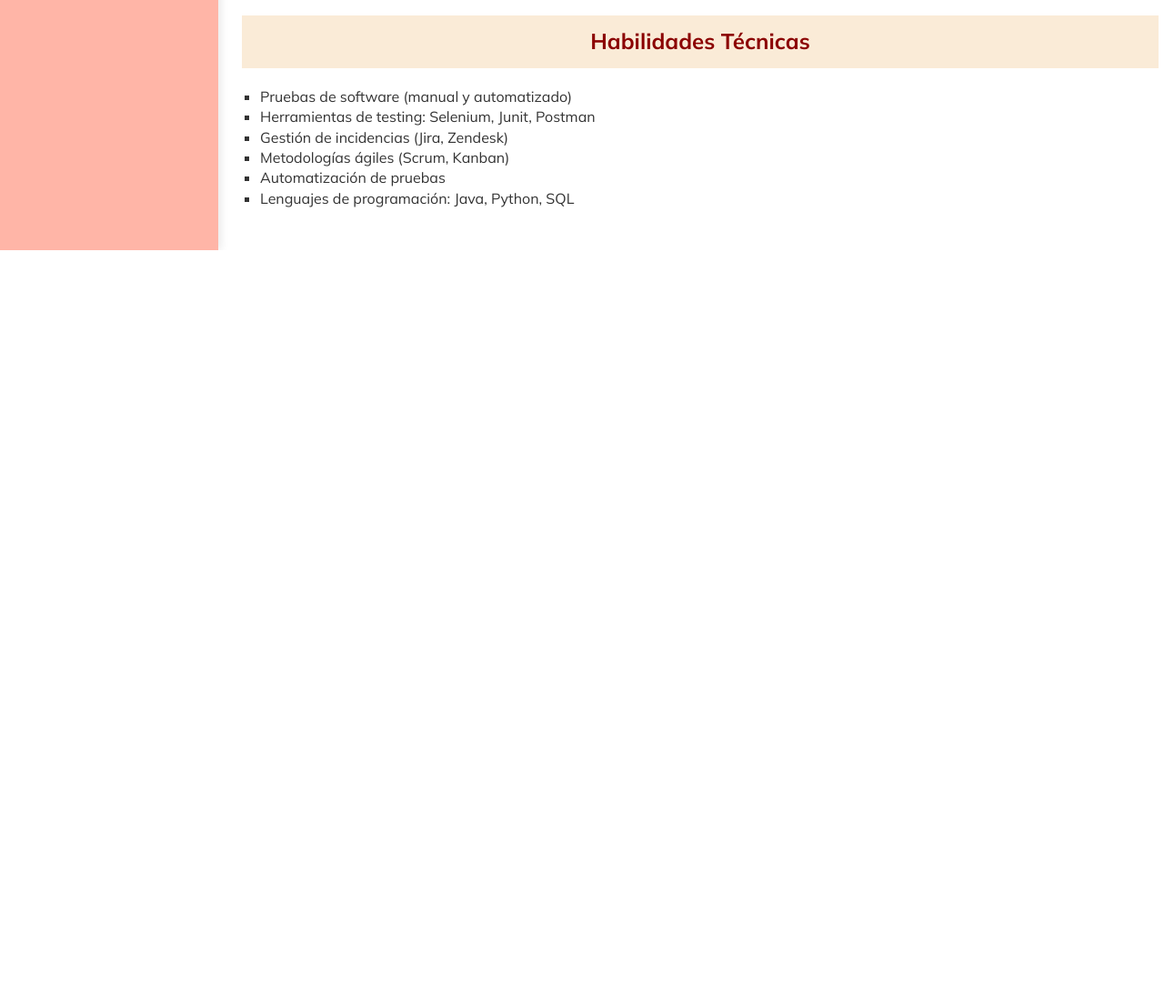
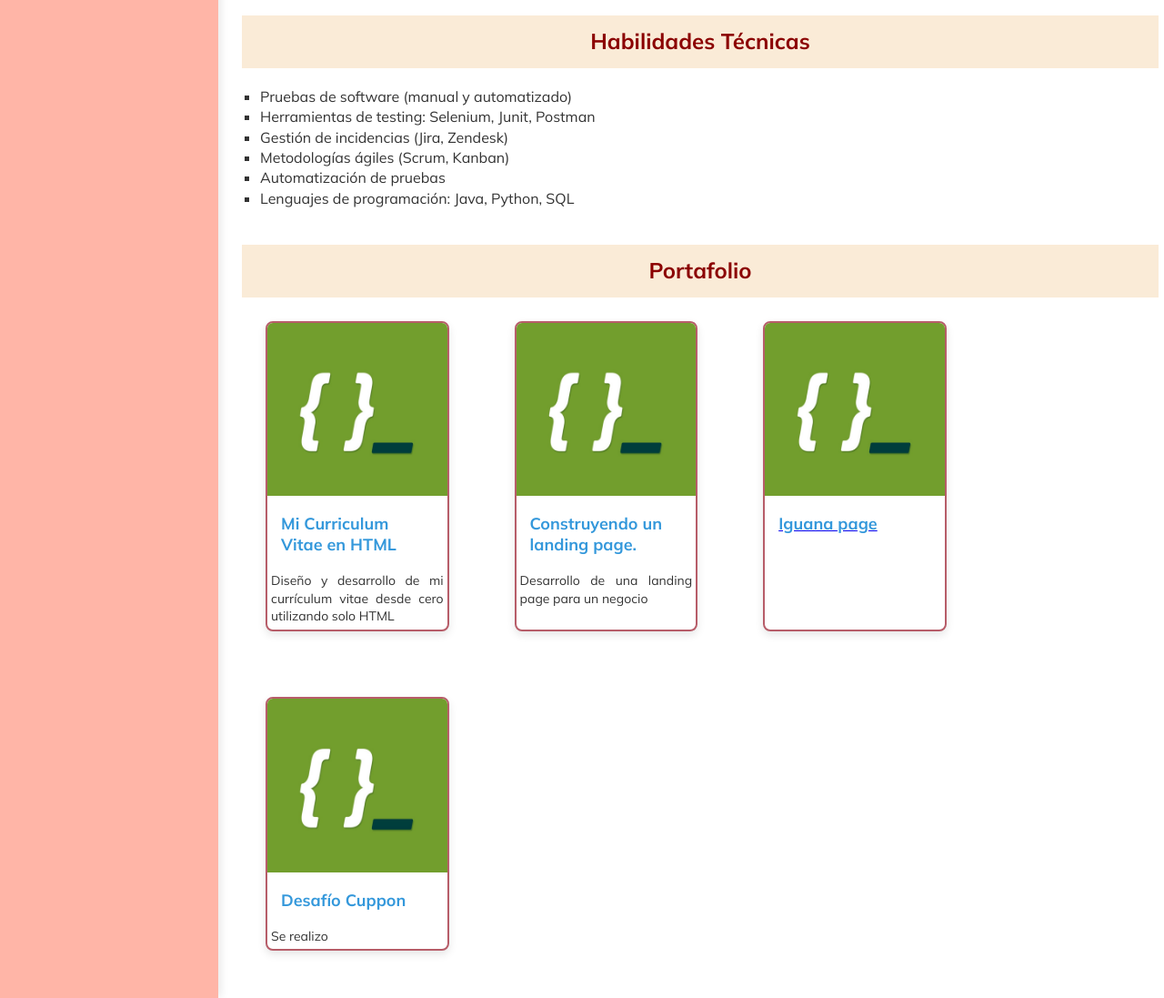
Before and after one commit to Sandy-PainevilosM/Desarrollo-CV.github.io-Public, a plain HTML site: page index.html in a window 1280 px wide. Shown: the part 1607-2704 px from the top of the page at 91% size. Before the commit the page ends 1882 px from the top, so only its background shows below. Drawn offline with Linux system fonts and the light colour scheme.

Commit message:
Se agrega seccion portafolio con información relevante de los trabajos pasados.

```diff
--- a/assets/img/styles.css
+++ b/assets/img/styles.css
@@ -109,7 +109,7 @@ main {
     margin-left: 20px;
 
 }
-.content-about, .content-esperience, .content-education, .habilidades-tec{
+.content-about, .content-esperience, .content-education, .habilidades-tec, .content-portafolio{
     margin-bottom: 20px;
 }
 .titulo {
@@ -171,3 +171,41 @@ main {
     padding: 10px;
     line-height: 1.4;
 }
+.content-portafolio {
+    margin-top: 20px;
+}
+.portafolio-container {
+    display: flex;
+    flex-wrap: wrap;
+    gap: 20px;
+}
+.portafolio-item {
+    width: 20%;
+    background-color: #fff;
+    border: 2px solid #b75d69;
+    border-radius: 8px;
+    overflow: hidden;
+    box-shadow: 0px 4px 10px rgba(0, 0, 0, 0.1);
+    transition: transform 0.3s ease;
+    margin-top: 20px;
+    margin: 26px;
+}
+.portafolio-item:hover {
+    transform: translateY(-10px);
+}
+
+.portafolio-item img {
+    width: 100%;
+    height: auto;
+}
+.portafolio-item h3 {
+    font-size: 18px;
+    color: #3498db;
+    padding: 15px;
+}
+.portafolio-item p {
+    text-align: justify;
+    font-size: 14px;
+    margin: 4px;
+    line-height: 1.4;
+}
--- a/index.html
+++ b/index.html
@@ -127,6 +127,37 @@
                 </ul>
             </div>
         </section>
+        <section class="content-portafolio">
+            <h2 class="titulo"> Portafolio </h2>
+               <div class="portafolio-container">
+                   <div class="portafolio-item">
+                       <a href="./Desafio1.html" target="_blank">
+                           <img src="./assets/img/portada portafolio/img-portafolio.png" alt="portada-1">
+                       </a>
+                       <h3>Mi Curriculum Vitae en HTML</h3>
+                           <p> Diseño y desarrollo de mi currículum vitae desde cero utilizando solo HTML</p>
+                   </div>
+                   <div class="portafolio-item">
+                       <a href="./Desafio2.html" target="_blank">
+                        <img src="./assets/img/portada portafolio/img-portafolio.png" alt="portada-2">
+                       </a>
+                       <h3> Construyendo un landing page.</h3>
+                       <p> Desarrollo de una landing page para un negocio</p>
+                   </div>
+                   <div class="portafolio-item">
+                       <a href="./Desafio3.html" target="_blank">
+                        <img src="./assets/img/portada portafolio/img-portafolio.png" alt="portada-3">
+                           <h3>Iguana page</h3>
+                       </a>
+                   </div>
+                   <div class="portafolio-item">
+                       <a href="./Desafio4.html" target="_blank">
+                        <img src="./assets/img/portada portafolio/img-portafolio.png" alt="portada-4">
+                       </a>
+                       <h3>Desafío Cuppon</h3>
+                           <p> Se realizo</p>
+                   </div>
+           </div>
     </main>
 </div>
 </body>
```
Also changed, not shown: assets/img/Desafio 1.png (deleted), assets/img/Desafio 2.png (deleted), assets/img/Desafio 3.png (deleted), assets/img/Desafio 4.png (deleted), assets/img/portada portafolio/img-portafolio.png (added), 1 other file.
